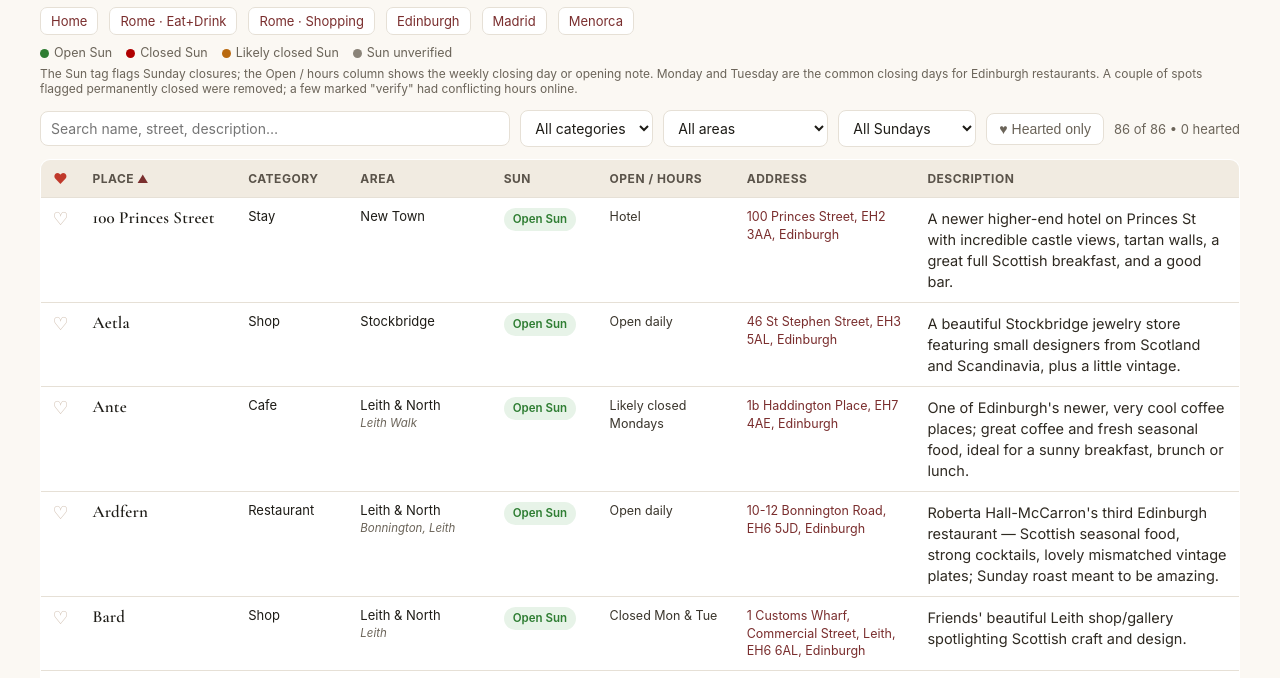
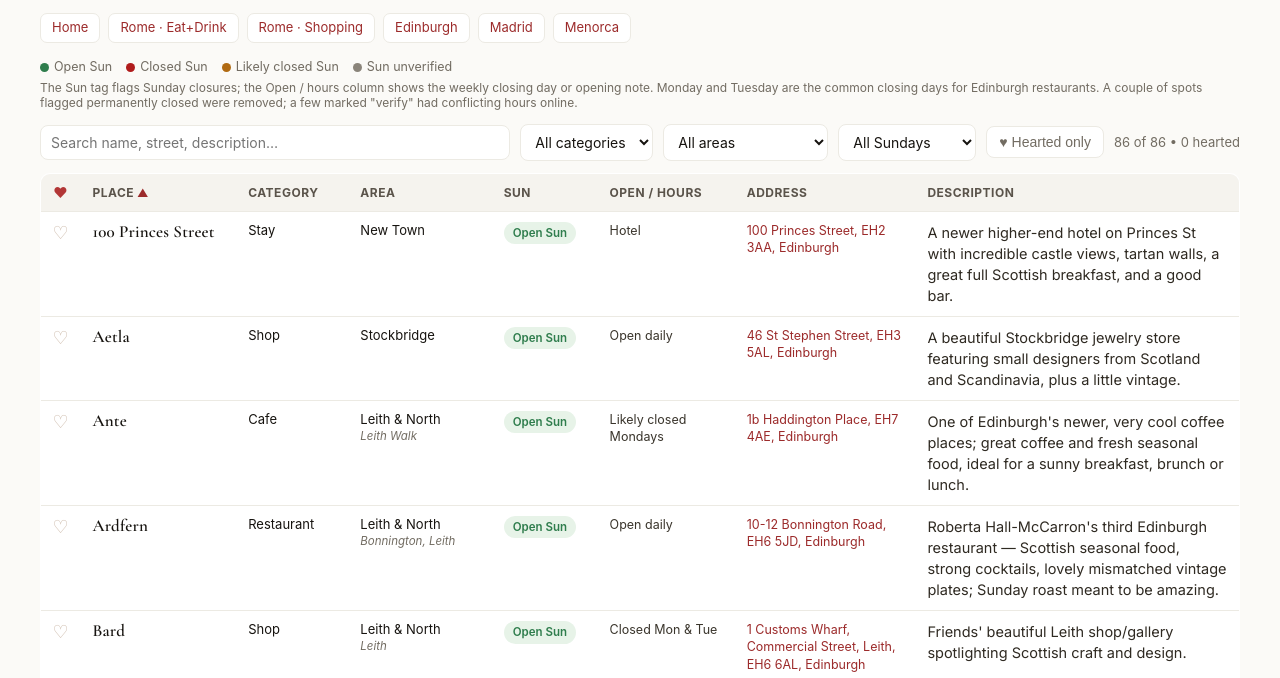
Before and after one commit to mtdemmer/mtdemmer.github.io, a plain HTML site: page Edinburgh_Guide.html in a window 1280 px wide. Shown: the part 113-791 px from the top of the page. Drawn offline with nearby package versions, Linux system fonts and the light colour scheme.

Commit message:
Add files via upload

```diff
--- a/Edinburgh_Guide.html
+++ b/Edinburgh_Guide.html
@@ -9,8 +9,8 @@
 <link href="https://fonts.googleapis.com/css2?family=Cormorant+Garamond:wght@500;600;700&family=Inter:wght@400;500;600&display=swap" rel="stylesheet">
 <style>
   :root{
-    --ink:#1d1b16; --muted:#6b6459; --line:#e6e0d6; --paper:#fbf8f3; --card:#fff;
-    --accent:#7a2e2e; --closed:#b00000; --likely:#b9690f; --open:#2e7d32; --unknown:#8a8378; --heart:#c0392b;
+    --ink:#16130f; --muted:#726c62; --line:#eceae3; --paper:#fbfaf7; --card:#ffffff;
+    --accent:#9c2b2b; --closed:#b01c1c; --likely:#b06a12; --open:#2f7d4d; --unknown:#8a847a; --heart:#b23636;
     --disp:'Cormorant Garamond', Georgia, 'Times New Roman', serif;
   }
   *{box-sizing:border-box}
@@ -18,9 +18,9 @@
   .wrap{max-width:1240px;margin:0 auto;padding:28px 20px 60px;}
   h1{font-family:var(--disp);font-size:38px;font-weight:600;margin:0 0 2px;letter-spacing:.2px}
   .sub{color:var(--muted);font-size:14px;margin:0 0 16px;font-style:italic}
-  .nav{font-family:-apple-system,Segoe UI,Roboto,sans-serif;font-size:13px;margin:0 0 16px}
-  .nav a{color:var(--accent);text-decoration:none;border:1px solid var(--line);padding:5px 10px;border-radius:7px;background:var(--card)}
-  .nav a:hover{background:#f3ece1}
+  .nav{display:flex;flex-wrap:wrap;gap:8px;font-family:-apple-system,Segoe UI,Roboto,sans-serif;font-size:13px;margin:0 0 16px}
+  .nav a{color:var(--accent);text-decoration:none;border:1px solid var(--line);padding:6px 11px;border-radius:7px;background:var(--card);white-space:nowrap;display:inline-block;line-height:1.2}
+  .nav a:hover{background:#f4f2ec}
   .controls{display:flex;flex-wrap:wrap;gap:10px;align-items:center;margin:0 0 12px;
     font-family:-apple-system,Segoe UI,Roboto,Helvetica,Arial,sans-serif;}
   .controls input,.controls select{font:inherit;font-size:14px;padding:8px 10px;border:1px solid var(--line);
@@ -38,16 +38,16 @@
     border-radius:10px;overflow:hidden;font-size:14.5px;table-layout:fixed}
   col.c-fav{width:3.2%} col.c-name{width:12.5%} col.c-cat{width:9%} col.c-nh{width:11.5%}
   col.c-drive{width:8%} col.c-sun{width:8.5%} col.c-open{width:11%} col.c-addr{width:14.5%} col.c-desc{width:26%}
-  thead th{position:sticky;top:0;background:#f1ebe1;text-align:left;padding:10px 12px;cursor:pointer;
+  thead th{position:sticky;top:0;background:#f5f3ee;text-align:left;padding:10px 12px;cursor:pointer;
     font-family:-apple-system,Segoe UI,Roboto,sans-serif;font-size:12px;text-transform:uppercase;
     letter-spacing:.5px;color:#5a534a;border-bottom:1px solid var(--line);user-select:none}
   thead th.favh{text-align:center;padding:10px 4px;color:var(--heart);font-size:14px}
-  thead th:hover{background:#ece4d7}
+  thead th:hover{background:#eeece5}
   thead th .arr{color:var(--accent);font-size:11px;margin-left:3px}
   tbody td{padding:10px 12px;border-bottom:1px solid var(--line);vertical-align:top;overflow-wrap:break-word}
   tbody td.fav{text-align:center;padding:10px 2px}
   tbody tr:last-child td{border-bottom:none}
-  tbody tr:hover{background:#faf6ef}
+  tbody tr:hover{background:#f7f6f2}
   .heart{cursor:pointer;background:none;border:none;font-size:18px;line-height:1;color:#cbb8a8;padding:2px}
   .heart.on{color:var(--heart)}
   .name{font-family:var(--disp);font-weight:600;font-size:17px;line-height:1.18;letter-spacing:.2px}
@@ -83,7 +83,7 @@
 <div class="wrap">
   <h1>Edinburgh Guide</h1>
   <p class="sub">From Yolo Journal's "My Edinburgh List" — stay, eat, drink, shop &amp; do, in one sortable table with looked-up addresses. Filter by Category or Area, tap a heart to save favorites. Hours shift; confirm ahead.</p>
-  <div class="nav"><a href="index.html">Home</a> &nbsp; <a href="Rome_EatDrink_Guide.html">Rome · Eat+Drink</a> &nbsp; <a href="Rome_Shopping_Guide.html">Rome · Shopping</a> &nbsp; <a href="Edinburgh_Guide.html">Edinburgh</a> &nbsp; <a href="Madrid_Guide.html">Madrid</a> &nbsp; <a href="Menorca_Guide.html">Menorca</a></div>
+  <div class="nav"><a href="index.html">Home</a><a href="Rome_EatDrink_Guide.html">Rome · Eat+Drink</a><a href="Rome_Shopping_Guide.html">Rome · Shopping</a><a href="Edinburgh_Guide.html">Edinburgh</a><a href="Madrid_Guide.html">Madrid</a><a href="Menorca_Guide.html">Menorca</a></div>
   <div class="legend"><span><span class="dot" style="background:var(--open)"></span>Open Sun</span><span><span class="dot" style="background:var(--closed)"></span>Closed Sun</span><span><span class="dot" style="background:var(--likely)"></span>Likely closed Sun</span><span><span class="dot" style="background:var(--unknown)"></span>Sun unverified</span></div>
   <p class="legnote">The Sun tag flags Sunday closures; the Open / hours column shows the weekly closing day or opening note. Monday and Tuesday are the common closing days for Edinburgh restaurants. A couple of spots flagged permanently closed were removed; a few marked "verify" had conflicting hours online.</p>
   <div class="controls">
```
Also changed, not shown: Madrid_Guide.html (+9 -9 lines), Menorca_Guide.html (+9 -9 lines), Rome_EatDrink_Guide.html (+9 -9 lines), Rome_Shopping_Guide.html (+9 -9 lines), index.html (+1 -1 lines).
